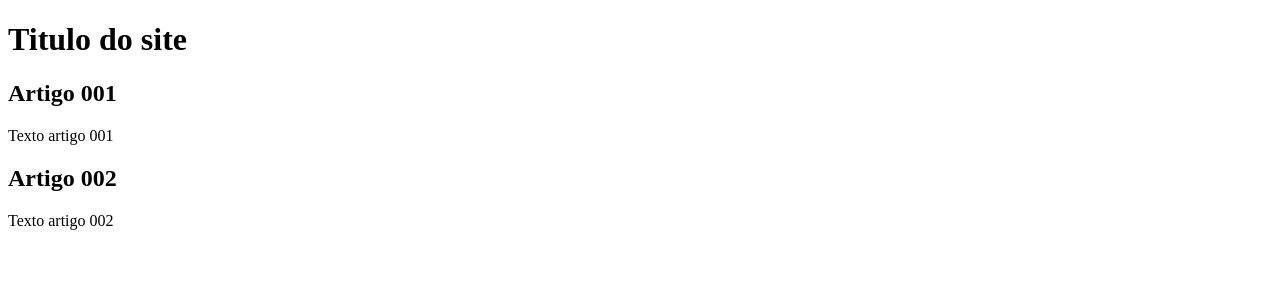
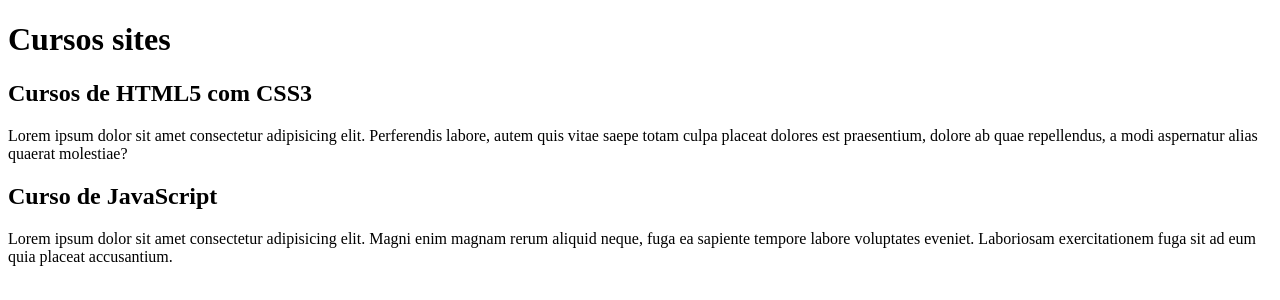
Before and after one commit to arthurpinheiro0912-hub/projeto-site, a plain HTML site: page index.html in a window 1280 px wide. Drawn offline with Linux system fonts and the light colour scheme.

Commit message:
comecei a escrever o conteúdo

```diff
--- a/index.html
+++ b/index.html
@@ -8,15 +8,15 @@
 <body>
     <main>
         <header>
-            <h1>Titulo do site</h1>
+            <h1>Cursos sites</h1>
         </header>
         <article>
-            <h2>Artigo 001</h2>
-            <p>Texto artigo 001</p>
+            <h2>Cursos de HTML5 com CSS3</h2>
+            <p>Lorem ipsum dolor sit amet consectetur adipisicing elit. Perferendis labore, autem quis vitae saepe totam culpa placeat dolores est praesentium, dolore ab quae repellendus, a modi aspernatur alias quaerat molestiae?</p>
         </article>
         <article>
-            <h2>Artigo 002</h2>
-            <p>Texto artigo 002</p>
+            <h2>Curso de JavaScript</h2>
+            <p>Lorem ipsum dolor sit amet consectetur adipisicing elit. Magni enim magnam rerum aliquid neque, fuga ea sapiente tempore labore voluptates eveniet. Laboriosam exercitationem fuga sit ad eum quia placeat accusantium.</p>
         </article>
     </main>
 </body>
```
